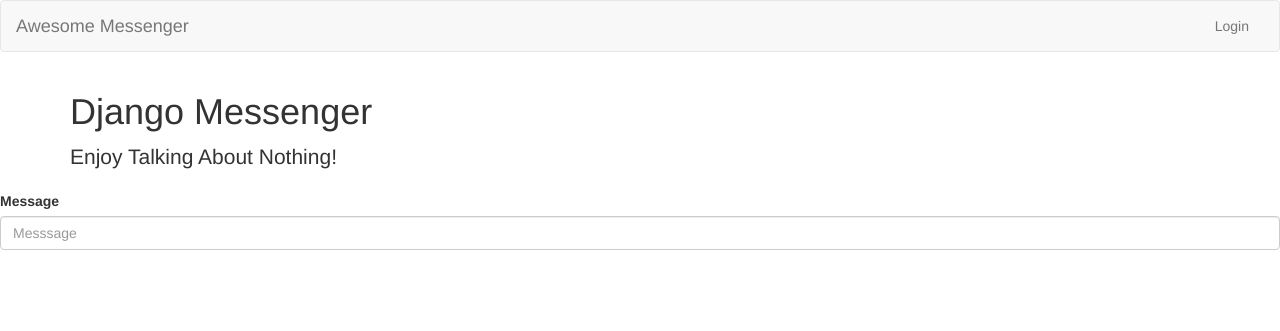
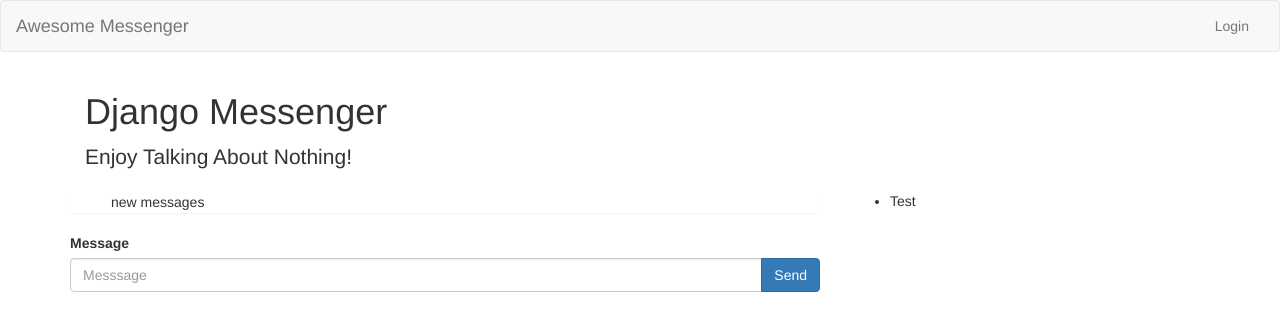
Before and after one commit to oneillkyle/django-messenger, a Django app: page / in a window 1280 px wide. Shown: the top 331 px of the page. Run offline with Django 3.2, Linux system fonts and the light colour scheme; data that the repository does not hold is empty; some libraries are stand-ins or nearby versions.

Commit message:
added user directive skeleton

```diff
--- /dev/null
+++ b/messenger/static/messenger/js/directives/messenger-users.js
@@ -0,0 +1,26 @@
+'use strict';
+
+angular.module('messenger')
+    .directive('messengerUsers', directiveFunction)
+    .controller('MessengerUsersController', ControllerFunction);
+
+function directiveFunction(){
+    return {
+        restrict: 'E',
+        controller: 'MessengerUsersController',
+        controllerAs: 'vm',
+        bindToController: true,
+        templateUrl: '/users',
+    }
+}
+
+function ControllerFunction(){
+    var vm = this;
+
+    _.extend(vm,{
+        users: [
+            {name: 'Test'}
+        ]
+    });
+    console.log(vm);
+}
--- a/messenger/static/messenger/js/directives/messenger.js
+++ b/messenger/static/messenger/js/directives/messenger.js
@@ -10,12 +10,13 @@
         controller: 'MessengerController',
         controllerAs: 'vm',
         bindToController: true,
-        templateUrl: '/client',
+        templateUrl: '/messenger',
     }
 }
 
 function ControllerFunction(){
     var vm = this;
+    // var myDataRef = new Firebase('https://blinding-torch-7293.firebaseio.com/');
 
     vm.formData = {
         message: ''
--- a/messenger/templates/client.html
+++ /dev/null
@@ -1,6 +0,0 @@
-<form>
-    <div class="form-group">
-        <label for="message">Message</label>
-        <input type="text" class="form-control" id="message" placeholder="Messsage" ng-model="vm.formData.message">
-    </div>
-</form>
--- a/messenger/templates/index.html
+++ b/messenger/templates/index.html
@@ -5,11 +5,14 @@
         <title>My HTML File</title>
         <link rel="stylesheet" href="https://maxcdn.bootstrapcdn.com/bootstrap/3.3.6/css/bootstrap.min.css">
         <script src="https://ajax.googleapis.com/ajax/libs/angularjs/1.5.0/angular.min.js"></script>
+        <script src='https://cdn.firebase.com/js/client/2.2.1/firebase.js'></script>
+        <script src='https://cdnjs.cloudflare.com/ajax/libs/lodash.js/4.5.1/lodash.js'></script>
 
         {% load staticfiles %}
         <script src="{% static "messenger/js/app.js"%}"></script>
         <script src="{% static "messenger/js/directives/messenger.js"%}"></script>
         <script src="{% static "messenger/js/directives/registration.js"%}"></script>
+        <script src="{% static "messenger/js/directives/messenger-users.js"%}"></script>
     </head>
     <body>
         <nav class="navbar navbar-default">
@@ -39,6 +42,8 @@
             </div>
             <!-- /.container-fluid -->
         </nav>
+
+        <div class="container">
             <header class="hero-unit" id="banner">
                 <div class="container">
                     <h1>Django Messenger</h1>
@@ -47,7 +52,16 @@
                 </div>
             </header>
 
+            <div class="row">
+                <div class="col-xs-8">
                     <messenger-client></messenger-client>
+                </div>
+                <div class="col-xs-4">
+                    <messenger-users></messenger-users>
+                </div>
+
+            </div>
+        </div>
 
     </body>
 </html>
--- /dev/null
+++ b/messenger/templates/messenger.html
@@ -0,0 +1,19 @@
+<div class="row">
+    <div class="col-xs-12">
+        <form>
+            <div class="form-group">
+                <ul class="panel">
+                    new messages
+                </ul>
+
+                <label for="message">Message</label>
+                <span class="input-group">
+                    <input type="text" class="form-control" id="message" placeholder="Messsage" ng-model="vm.formData.message">
+                    <span class="input-group-btn">
+                        <button class="btn btn-primary" type="button">Send</button>
+                      </span>
+                </span>
+            </div>
+        </form>
+    </div>
+</div>
--- /dev/null
+++ b/messenger/templates/users.html
@@ -0,0 +1,9 @@
+<div class="row">
+    <div class="col-xs-12">
+        <ul>
+            <li ng-repeat="user in vm.users">
+                <div ng-bind="user.name"></div>
+            </li>
+        </ul>
+    </div>
+</div>
--- a/messenger/urls.py
+++ b/messenger/urls.py
@@ -5,6 +5,7 @@
 
 urlpatterns = [
     url(r'^$', views.Index.as_view(), name='index'),
-    url(r'^client/$', TemplateView.as_view(template_name='client.html')),
+    url(r'^messenger/$', TemplateView.as_view(template_name='messenger.html')),
+    url(r'^users/$', TemplateView.as_view(template_name='users.html')),
 
 ]
```
Also changed, not shown: 1 other file. Lines whose indentation alone changed are shown as unchanged.
